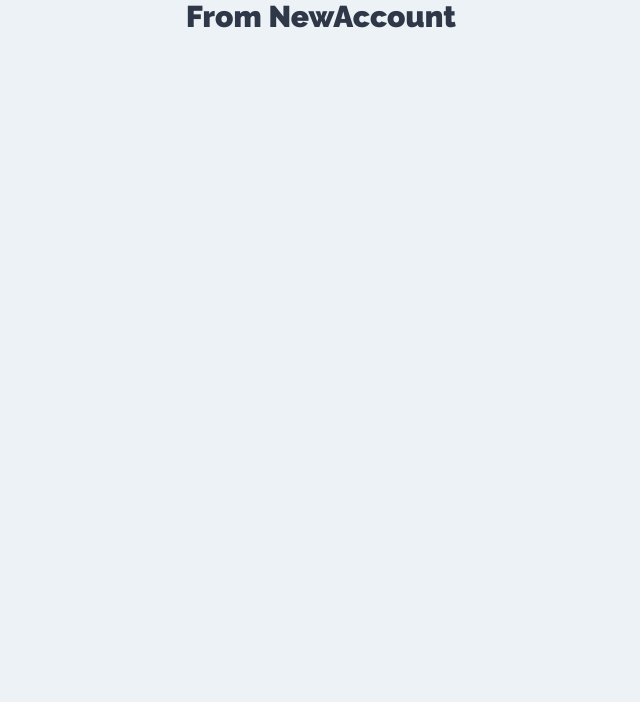
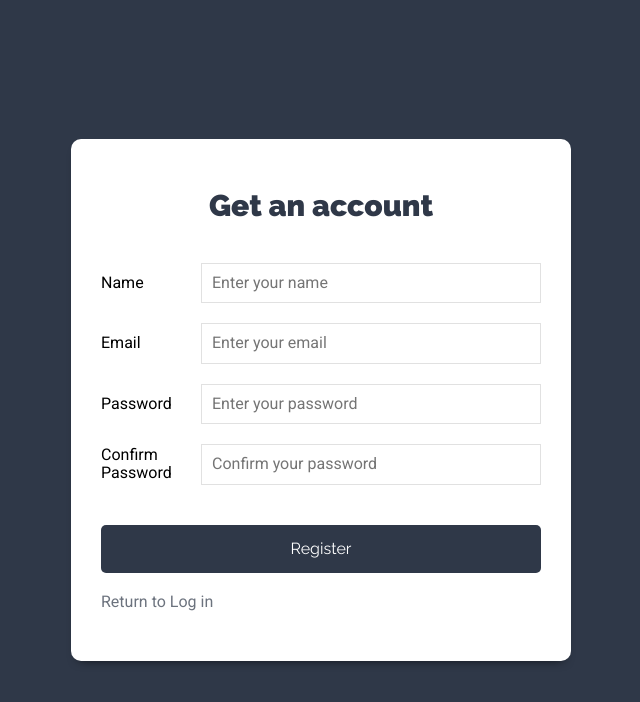
Before and after one commit to Francisco28/MERN-tasks-client, a React (Create React App) app: page /new-account in a window 1280 px wide. Shown: the top 702 px of the page, without its empty margins (319-959 px from the left). Built offline with nearby package versions, Linux system fonts and the light colour scheme.

Commit message:
creating the component NewAccount

```diff
--- a/src/components/auth/NewAccount.js
+++ b/src/components/auth/NewAccount.js
@@ -1,9 +1,109 @@
-import React from 'react';
-
+import React, { useState } from 'react';
+import { Link } from 'react-router-dom';
 
 const NewAccount = () => {
+
+    //State for login
+    const [ user, saveUser ] = useState({
+        name: '',
+        email: '',
+        password: '',
+        confirm: ''
+    });
+
+    //extract of user
+    const { name, email, password, confirm } = user;
+
+    //function that will execute every the user write
+    const onChange = e => {
+        saveUser({
+            ...user,
+            [e.target.name] : e.target.value
+        });
+    }
+
+    const onSubmit = e => {
+        e.preventDefault();
+
+        //validar que no haya campos vacios
+
+        //password minium of 6 caracters
+
+        //the 2 passwords must be equals
+
+        //pasarlo al action
+    }
+
     return (
-        <h1>From NewAccount</h1>
+        <div className="form-usuario">
+            <div className="contenedor-form sombra-dark">
+                <h1>Get an account</h1>
+
+                <form
+                    onSubmit={onSubmit}
+                >
+                    <div className="campo-form">
+                        <label htmlFor="name">Name</label>
+                        <input
+                            type="text"
+                            id="name"
+                            name="name"
+                            placeholder="Enter your name"
+                            value={name}
+                            onChange={onChange}
+                        />
+                    </div>
+
+                    <div className="campo-form">
+                        <label htmlFor="email">Email</label>
+                        <input
+                            type="email"
+                            id="email"
+                            name="email"
+                            placeholder="Enter your email"
+                            value={email}
+                            onChange={onChange}
+                        />
+                    </div>
+
+                    <div className="campo-form">
+                        <label htmlFor="password">Password</label>
+                        <input
+                            type="password"
+                            id="password"
+                            name="password"
+                            placeholder="Enter your password"
+                            value={password}
+                            onChange={onChange}
+                        />
+                    </div>
+
+                    <div className="campo-form">
+                        <label htmlFor="confirm">Confirm Password</label>
+                        <input
+                            type="password"
+                            id="confirm"
+                            name="confirm"
+                            placeholder="Confirm your password"
+                            value={confirm}
+                            onChange={onChange}
+                        />
+                    </div>
+
+                    <div className="campo-form">
+                        <input
+                            type="submit"
+                            className="btn btn-primario btn-block"
+                            value="Register"
+                        />
+                    </div>
+                </form>
+
+                <Link to={'/'} className="enlace-cuenta">
+                    Return to Log in
+                </Link>
+            </div>
+        </div>
      );
 }
 
```
